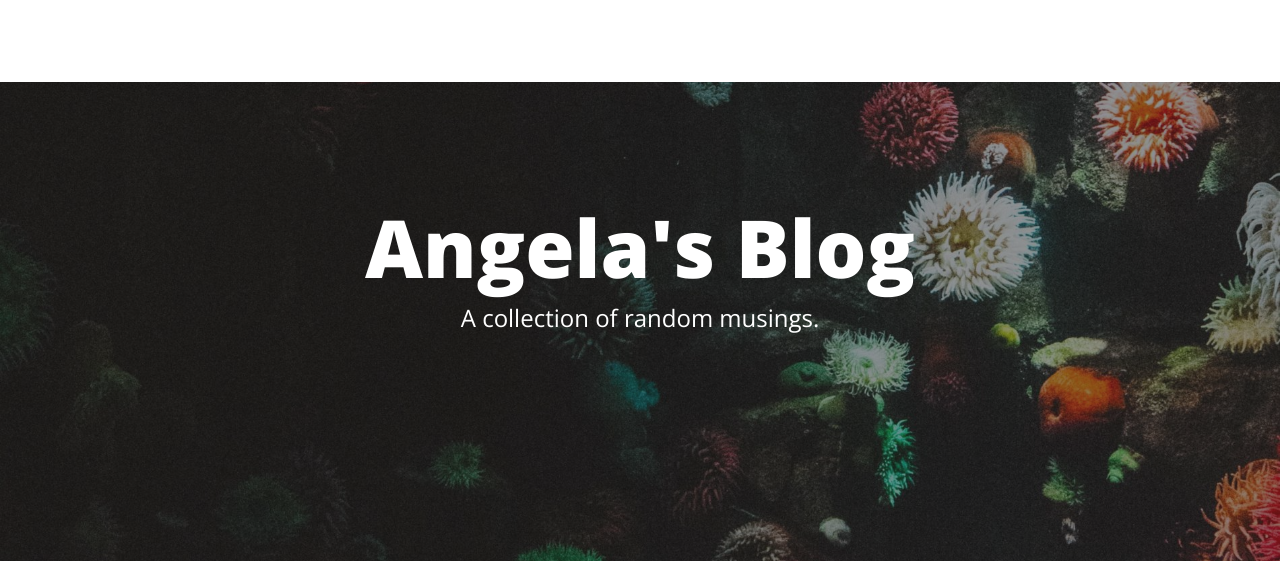
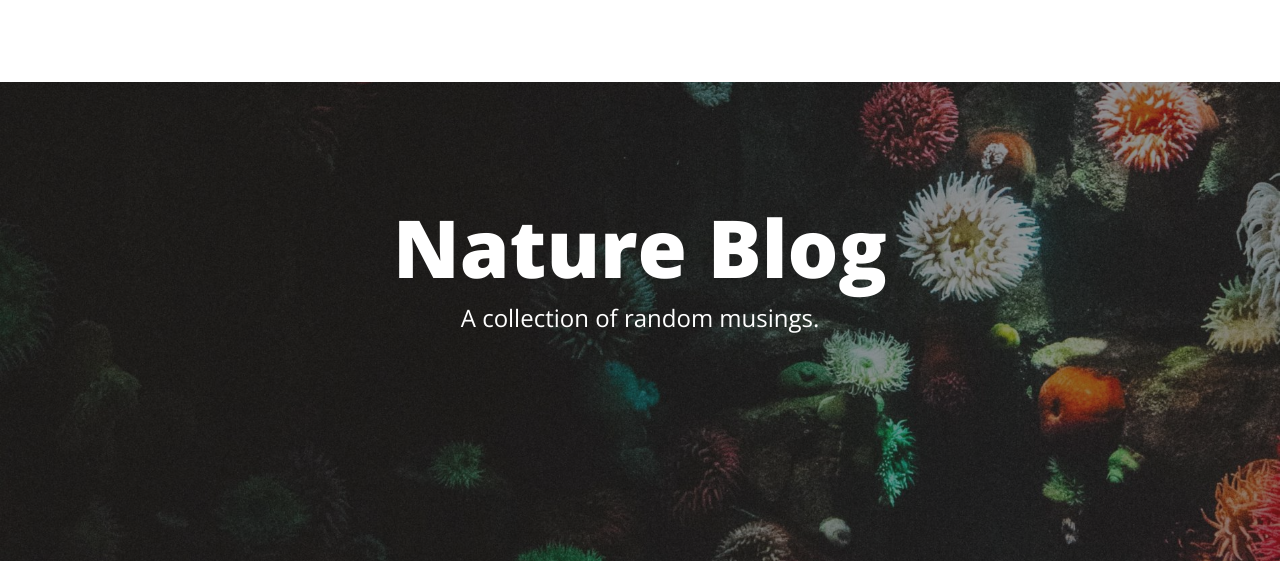
Before and after one commit to LegradiK/website_deployment, a Flask app: page / in a window 1280 px wide. Shown: the part 1-566 px from the top of the page. Run offline with Flask 3, Linux system fonts and the light colour scheme; data that the repository does not hold is empty; some libraries are stand-ins or nearby versions.

Commit message:
change to website name in HTML files

```diff
--- a/templates/header.html
+++ b/templates/header.html
@@ -8,7 +8,7 @@
     />
     <meta name="description" content="" />
     <meta name="author" content="" />
-    <title>Angela's Blog</title>
+    <title>Nature Blog</title>
     {% block styles %}
     <!-- Load Bootstrap-Flask CSS here -->
     {{ bootstrap.load_css() }}
--- a/templates/index.html
+++ b/templates/index.html
@@ -9,7 +9,7 @@
     <div class="row gx-4 gx-lg-5 justify-content-center">
       <div class="col-md-10 col-lg-8 col-xl-7">
         <div class="site-heading">
-          <h1>Angela's Blog</h1>
+          <h1>Nature Blog</h1>
           <span class="subheading">A collection of random musings.</span>
           <!-- Flash messages to be shown in the top half of the page -->
            <br>
```
